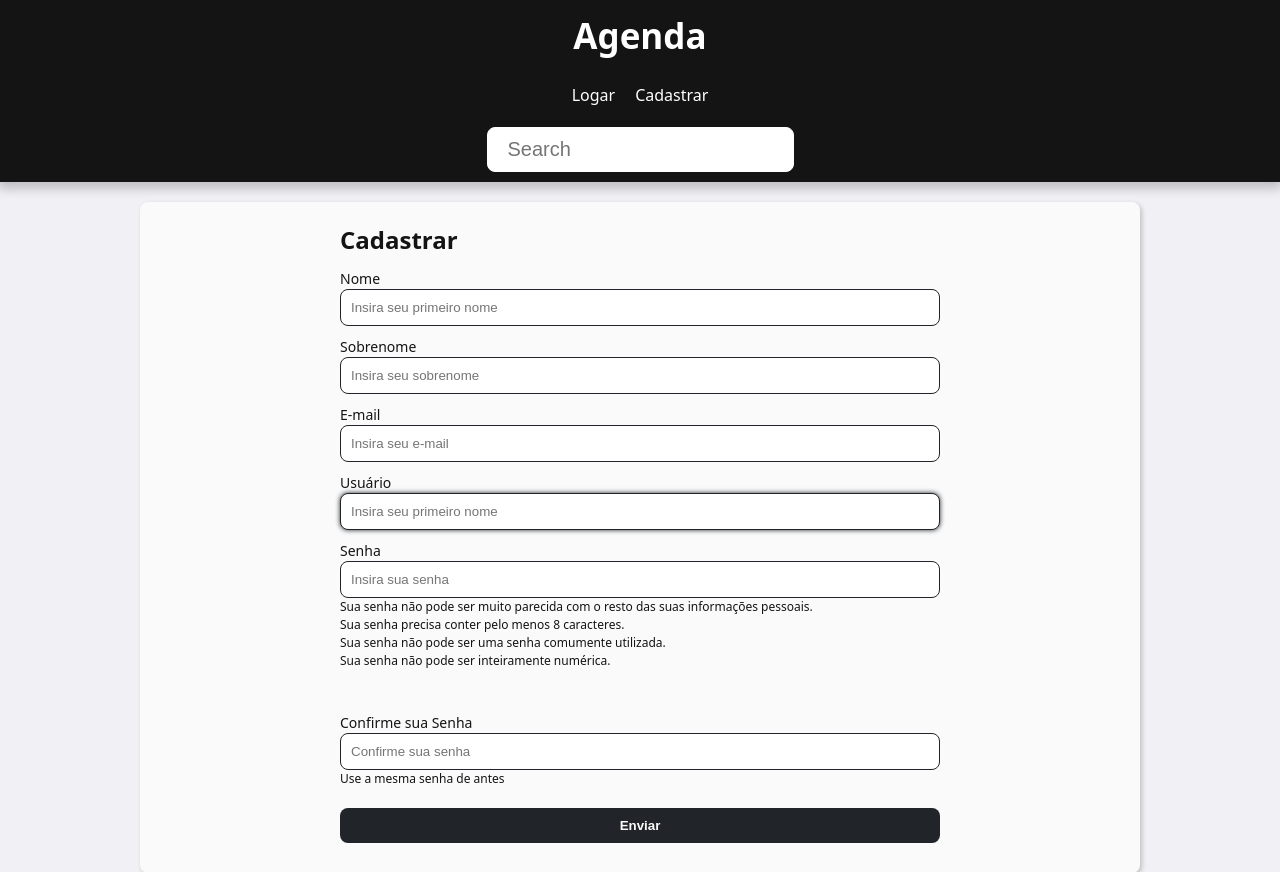
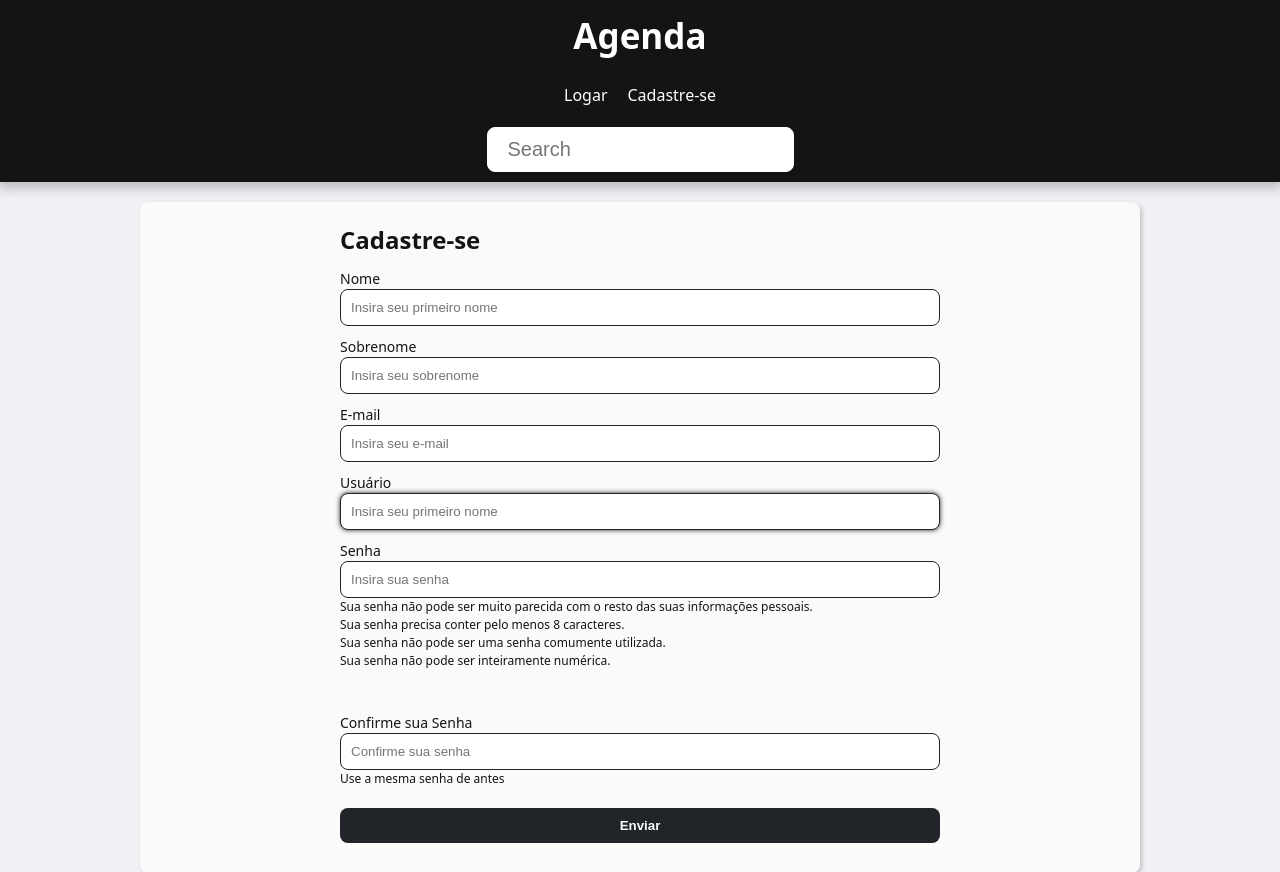
Before and after one commit to ThomasNicholas21/ProjetoAgenda, a Django app: page /user/create/ in a window 1280 px wide. Shown: the top 872 px of the page. Run offline with Django 4.2, Linux system fonts and the light colour scheme.

Commit message:
chore: alterando variavel para gramatura correta

```diff
--- a/base_templates/global/partials/header.html
+++ b/base_templates/global/partials/header.html
@@ -31,7 +31,7 @@
             </li>
             <li class="menu-item">
                 <a href="{% url "contact:register" %}" class="menu-link">
-                    Cadastrar
+                    Cadastre-se
                 </a>
             </li>
             {% endif %}
--- a/contact/templates/contact/register.html
+++ b/contact/templates/contact/register.html
@@ -2,7 +2,7 @@
 
 {% block content %}
     <div class="form-wrapper">
-        <h2>Cadastrar</h2>
+        <h2>Cadastre-se</h2>
 
     {% include "contact/partials/user_form.html" %}
 
```
